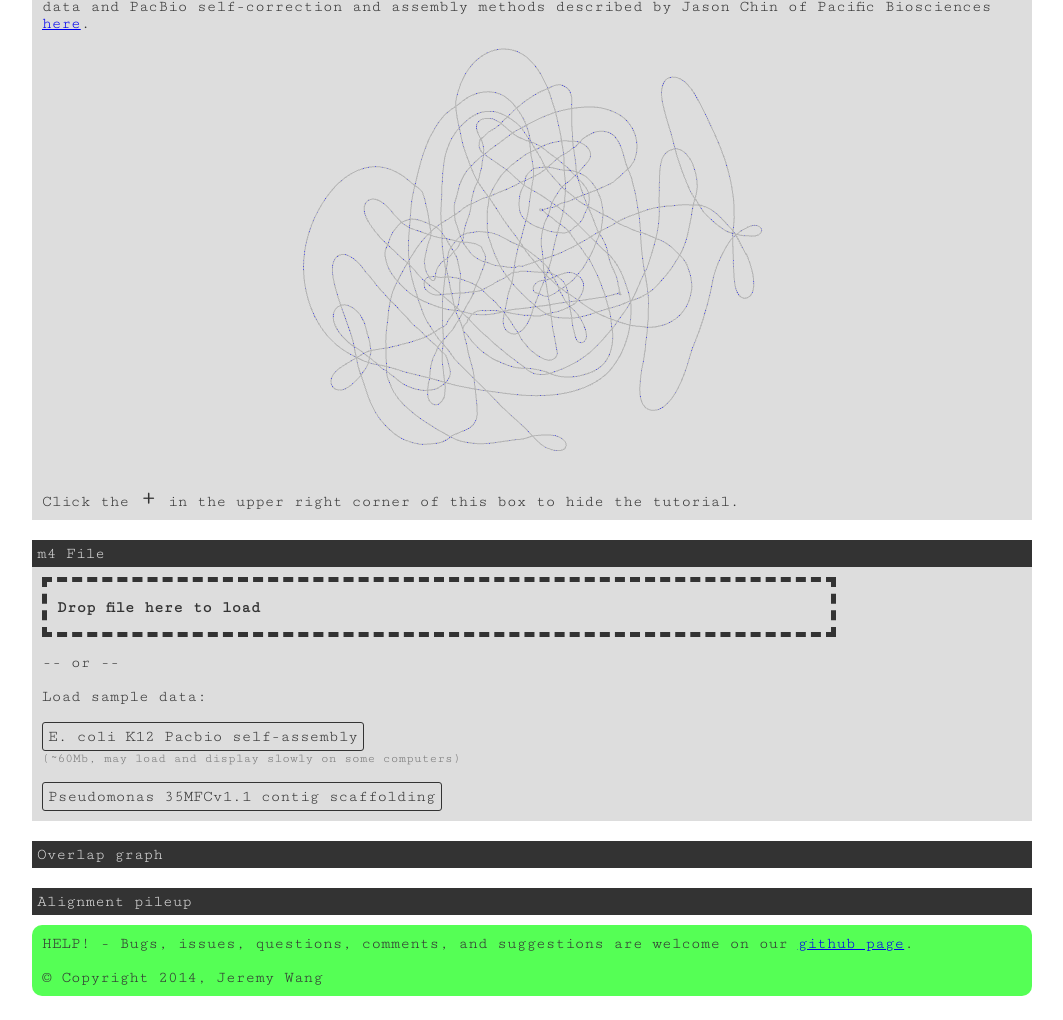
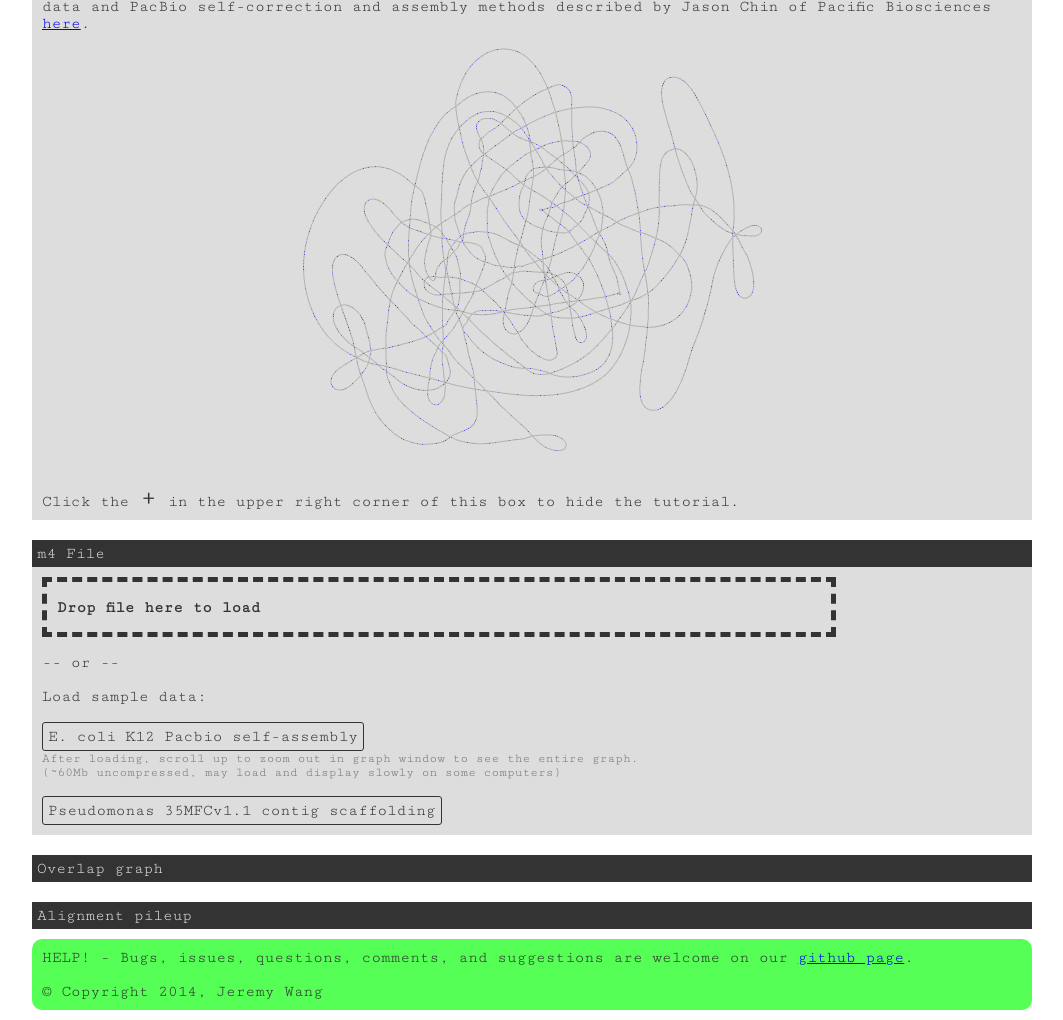
Before and after one commit to txje/spaghetti, a plain HTML site: page index.html in a window 1280 px wide. Shown: the part 1179-2199 px from the top of the page, without its empty margins (108-1171 px from the left). Drawn offline with nearby package versions, Linux system fonts and the light colour scheme.

Commit message:
More helpful notes

```diff
--- a/index.html
+++ b/index.html
@@ -120,7 +120,10 @@
       Load sample data:
       <br/>
       <br/>
-      <div class="btn" onclick="load_file('data/pr_pr_bn32.m4')">E. coli K12 Pacbio self-assembly</div> <div class="help">(~60Mb, may load and display slowly on some computers)</div>
+      <div class="btn" onclick="load_file('data/pr_pr_bn32.m4');">E. coli K12 Pacbio self-assembly</div>
+      <br/>
+      <div class="help">After loading, scroll up to zoom out in graph window to see the entire graph.</div>
+      <div class="help">(~60Mb uncompressed, may load and display slowly on some computers)</div>
       <br/>
       <div class="btn" onclick="load_file('data/35.jgi_scaffolds.m4')">Pseudomonas 35MFCv1.1 contig scaffolding</div>
       <div id="status"></div>
```
